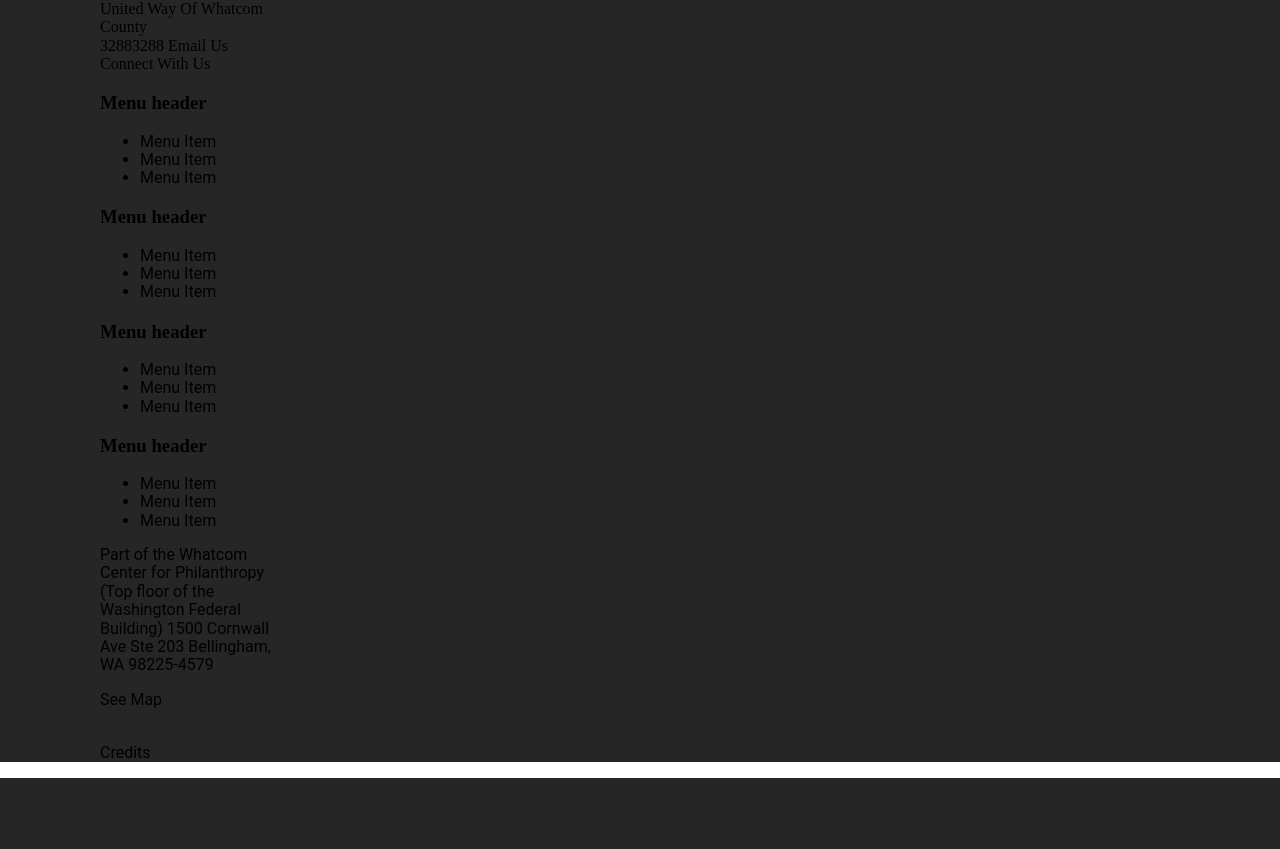
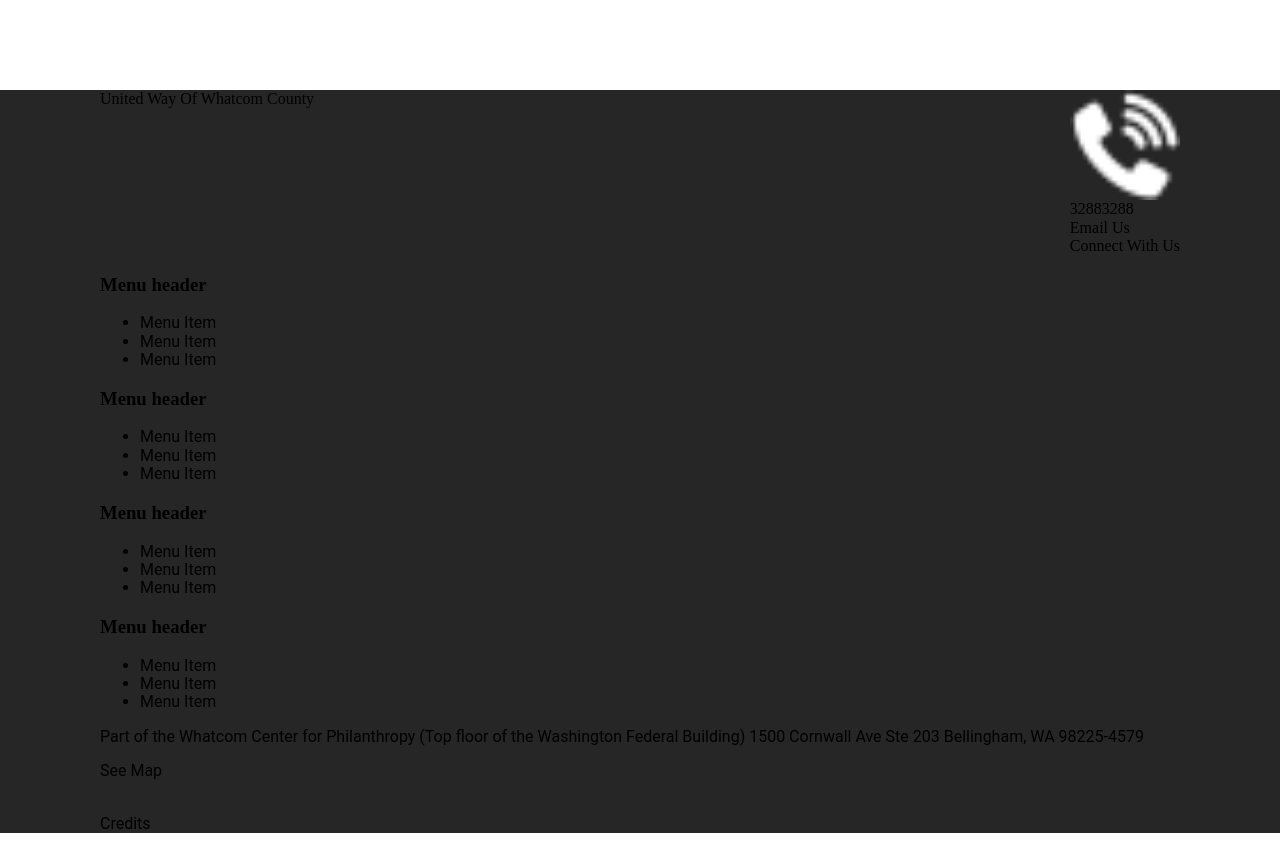
Before and after one commit to lukehtravis/unitedwaywhatcom, a PHP site: page / in a window 1280 px wide. Shown: the part 135-984 px from the top of the page. Before the commit the page ends 913 px from the top, so only its background shows below. Run offline with PHP 8.4, Linux system fonts and the light colour scheme.

Commit message:
top footer section layout

```diff
--- a/css/main.css
+++ b/css/main.css
@@ -492,6 +492,15 @@ footer {
 
 .footer-container {
   margin-left: 100px;
-  margin-right: 1000px; }
+  margin-right: 100px;
+  margin-top: 90px; }
+
+.top-footer {
+  display: flex;
+  justify-content: space-between; }
+
+.footer-contact {
+  display: flex;
+  flex-direction: column; }
 
 /*# sourceMappingURL=main.css.map */
--- a/index.html
+++ b/index.html
@@ -66,11 +66,11 @@
     <footer>
       <div class="footer-container">
         <section class="top-footer">
-          <div>
+          <div class="footer-title">
             <span>United Way Of Whatcom County</span>
           </div>
-          <div>
-            <span>32883288</span>
+          <div class="footer-contact">
+            <img src="images/Phone.png" /><span>32883288</span>
             <span>Email Us</span>
             <span>Connect With Us</span>
           </div>
--- a/sass/base/_mixins.scss
+++ b/sass/base/_mixins.scss
@@ -22,5 +22,5 @@
 //Footer
 @mixin pageSideMargins {
   margin-left: 100px;
-  margin-right: 1000px;
+  margin-right: 100px;
 }
--- a/sass/components/_footer.scss
+++ b/sass/components/_footer.scss
@@ -4,8 +4,15 @@ footer {
 
 .footer-container {
   @include pageSideMargins;
+  margin-top: 90px;
 }
 
 .top-footer {
+  display: flex;
+  justify-content: space-between;
+}
 
+.footer-contact {
+  display: flex;
+  flex-direction: column;
 }
```
Also changed, not shown: images/email.png (added), images/facebook.png (added), images/hamburger.png (deleted), images/hamburger.svg (deleted), images/hamburgericon.svg (deleted), images/newspaper.png (added), images/phone.png (added), 1 other file.
